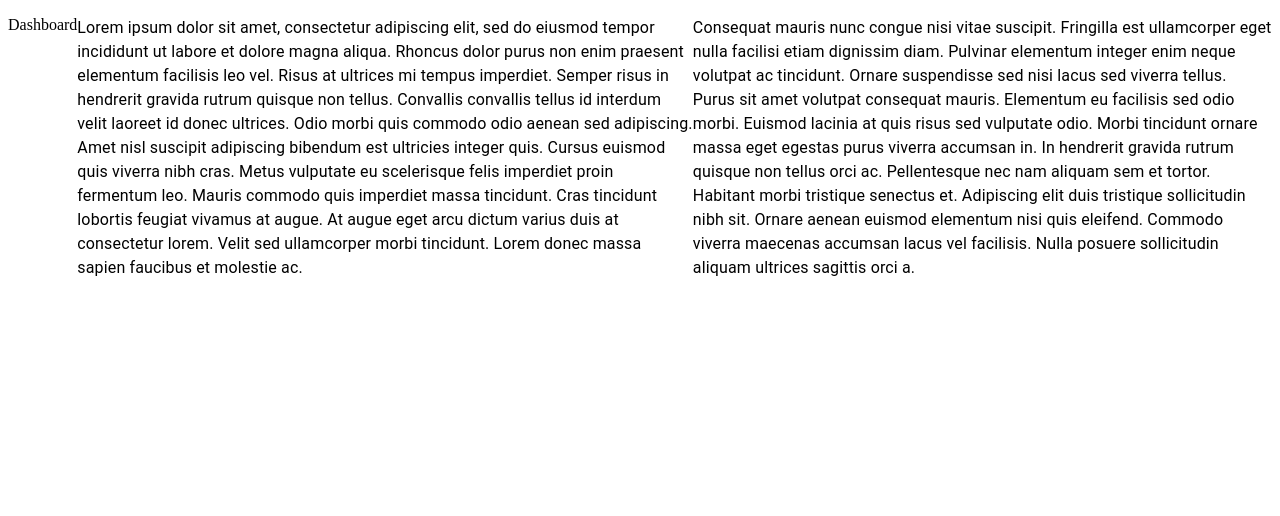
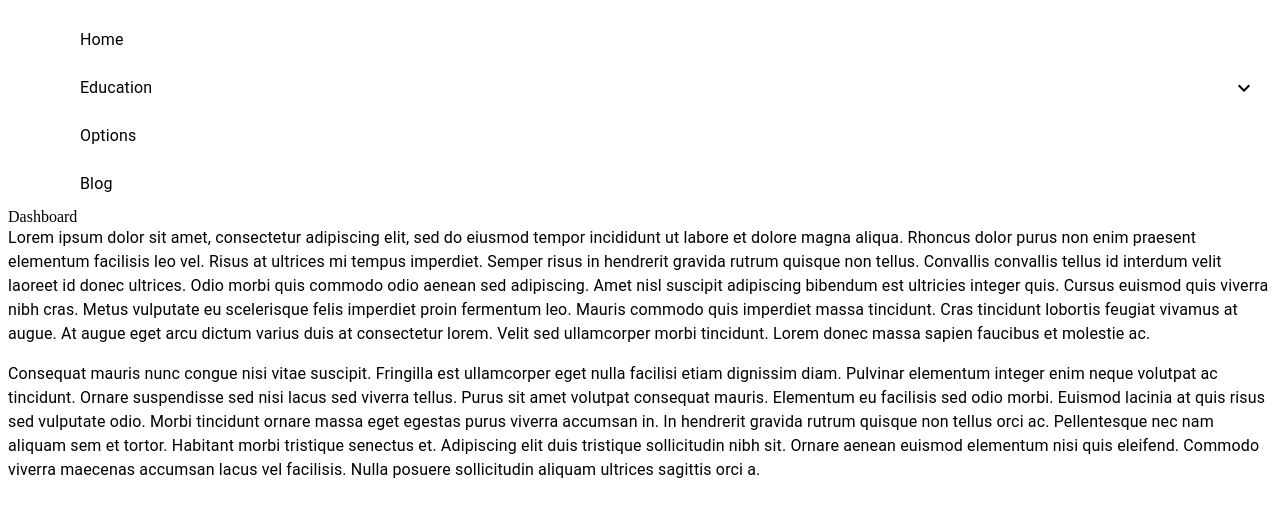
Before and after one commit to muhyasin89/React-Thunk, a React (Vite) app: page / in a window 1280 px wide. Shown: the top 516 px of the page. Built offline with nearby package versions, Linux system fonts and the light colour scheme; the HTML template or start-up script is replaced by a standard one.

Commit message:
[navigation]add navigation

```diff
--- /dev/null
+++ b/src/components/Navigation/Index.jsx
@@ -0,0 +1,9 @@
+
+import MenuItem from "./MenuItem";
+import { menu } from "./menu";
+
+function Navigation() {
+  return menu.map((item, key) => <MenuItem key={key} item={item} />);
+}
+
+export default Navigation;
--- /dev/null
+++ b/src/components/Navigation/MenuItem.jsx
@@ -0,0 +1,12 @@
+
+import MultiLevel from "./MultiLevel";
+import SingleLevel from "./SingleLevel";
+
+import { hasChildren } from "./utils";
+
+function MenuItem({item}) {
+  const Component = hasChildren(item) ? MultiLevel : SingleLevel;
+  return <Component item={item} />;
+}
+
+export default MenuItem;
--- /dev/null
+++ b/src/components/Navigation/MultiLevel.jsx
@@ -0,0 +1,35 @@
+import React from 'react'
+import { List, ListItem, ListItemIcon, ListItemText, Collapse } from '@mui/material';
+
+import ExpandLessIcon from '@mui/icons-material/ExpandLess';
+import ExpandMoreIcon from '@mui/icons-material/ExpandMore';
+
+import {useNavigation} from "../../state/navigation";
+import MenuItem from "./MenuItem";
+import {iconGenerator} from "./icons"
+
+function MultiLevel({ item }) {
+    const { items: children } = item;
+    const open = useNavigation((state) =>  state.open)
+
+    const handleClick =useNavigation((state) =>  state.handleDrawer)
+
+    return (
+      <React.Fragment>
+        <ListItem button onClick={handleClick}>
+          <ListItemIcon>{item.icon ? iconGenerator(item?.icon) : "" }</ListItemIcon>
+          <ListItemText primary={item.title} />
+          {open ? <ExpandLessIcon /> : <ExpandMoreIcon />}
+        </ListItem>
+        <Collapse in={open} timeout="auto" unmountOnExit>
+          <List component="div" disablePadding>
+            {children.map((child, key) => (
+              <MenuItem key={key} item={child} />
+            ))}
+          </List>
+        </Collapse>
+      </React.Fragment>
+    );
+}
+
+export default MultiLevel
--- /dev/null
+++ b/src/components/Navigation/SingleLevel.jsx
@@ -0,0 +1,15 @@
+
+import {ListItem, ListItemIcon, ListItemText} from '@mui/material';
+
+import {iconGenerator} from "./icons"
+
+function SingleLevel({ item }) {
+  return (
+    <ListItem button>
+      <ListItemIcon>{item.icon ? iconGenerator(item?.icon): ""}</ListItemIcon>
+      <ListItemText primary={item.title} />
+    </ListItem>
+  );
+}
+
+export default SingleLevel;
--- /dev/null
+++ b/src/components/Navigation/icons.jsx
@@ -0,0 +1,18 @@
+import HomeOutlinedIcon from "@mui/icons-material/HomeOutlined";
+import LocalLibraryOutlinedIcon from "@mui/icons-material/LocalLibraryOutlined";
+import TrendingUpOutlinedIcon from "@mui/icons-material/TrendingUpOutlined";
+import DescriptionOutlinedIcon from "@mui/icons-material/DescriptionOutlined";
+
+export const iconGenerator = ({ icon }) => {
+  if (icon == "home") {
+    return <HomeOutlinedIcon />;
+  } else if (icon == "library") {
+    return <LocalLibraryOutlinedIcon />;
+  } else if (icon == "treding") {
+    return <TrendingUpOutlinedIcon />;
+  } else if (icon == "description") {
+    return <DescriptionOutlinedIcon />;
+  } else {
+    return;
+  }
+}
--- /dev/null
+++ b/src/components/Navigation/menu.js
@@ -0,0 +1,85 @@
+
+export const menu = [
+  {
+    icon: "home",
+    title: "Home",
+    items: []
+  },
+  {
+    icon: "library",
+    title: "Education",
+    items: [
+      {
+        title: "Technical Analysis",
+        items: [
+          {
+            title: "The Dow Theory",
+            to: "/thedowtheory"
+          },
+          {
+            title: "Charts & Chart Patterns",
+            to: "/chart"
+          },
+          {
+            title: "Trend & Trend Lines",
+            to: "/trendlines"
+          },
+          {
+            title: "Support & Resistance",
+            to: "/sandr"
+          }
+        ]
+      },
+      {
+        title: "Fundamental Analysis",
+        items: [
+          {
+            title: "The Dow Theory",
+            to: "/thedowtheory"
+          },
+          {
+            title: "Charts & Chart Patterns",
+            to: "/chart"
+          },
+          {
+            title: "Trend & Trend Lines",
+            to: "/trendlines"
+          },
+          {
+            title: "Support & Resistance",
+            to: "/sandr"
+          }
+        ]
+      },
+      {
+        title: "Elliot Wave Analysis",
+        items: [
+          {
+            title: "The Dow Theory",
+            to: "/thedowtheory"
+          },
+          {
+            title: "Charts & Chart Patterns",
+            to: "/chart"
+          },
+          {
+            title: "Trend & Trend Lines",
+            to: "/trendlines"
+          },
+          {
+            title: "Support & Resistance",
+            to: "/sandr"
+          }
+        ]
+      }
+    ]
+  },
+  {
+    icon: "trending",
+    title: "Options"
+  },
+  {
+    icon: "description",
+    title: "Blog"
+  }
+];
--- /dev/null
+++ b/src/components/Navigation/utils.js
@@ -0,0 +1,17 @@
+export function hasChildren(item) {
+    const { items: children } = item;
+
+    if (children === undefined) {
+      return false;
+    }
+
+    if (children.constructor !== Array) {
+      return false;
+    }
+
+    if (children.length === 0) {
+      return false;
+    }
+
+    return true;
+  }
--- a/src/layouts/MainLayout.jsx
+++ b/src/layouts/MainLayout.jsx
@@ -1,19 +1,15 @@
 import Box from "@mui/material/Box";
-
-
-
-import { useNavigation } from "../state/navigation"
+import Navigation from "../components/Navigation/Index";
 
 
 function MainLayout({children}) {
-    const open = useNavigation((state)=> state.open);
 
   return (
-    <Box sx={{ display: "flex" }}>
-
+    <>
+        <Navigation />
         {children}
 
-    </Box>
+    </>
   );
 }
 
```
